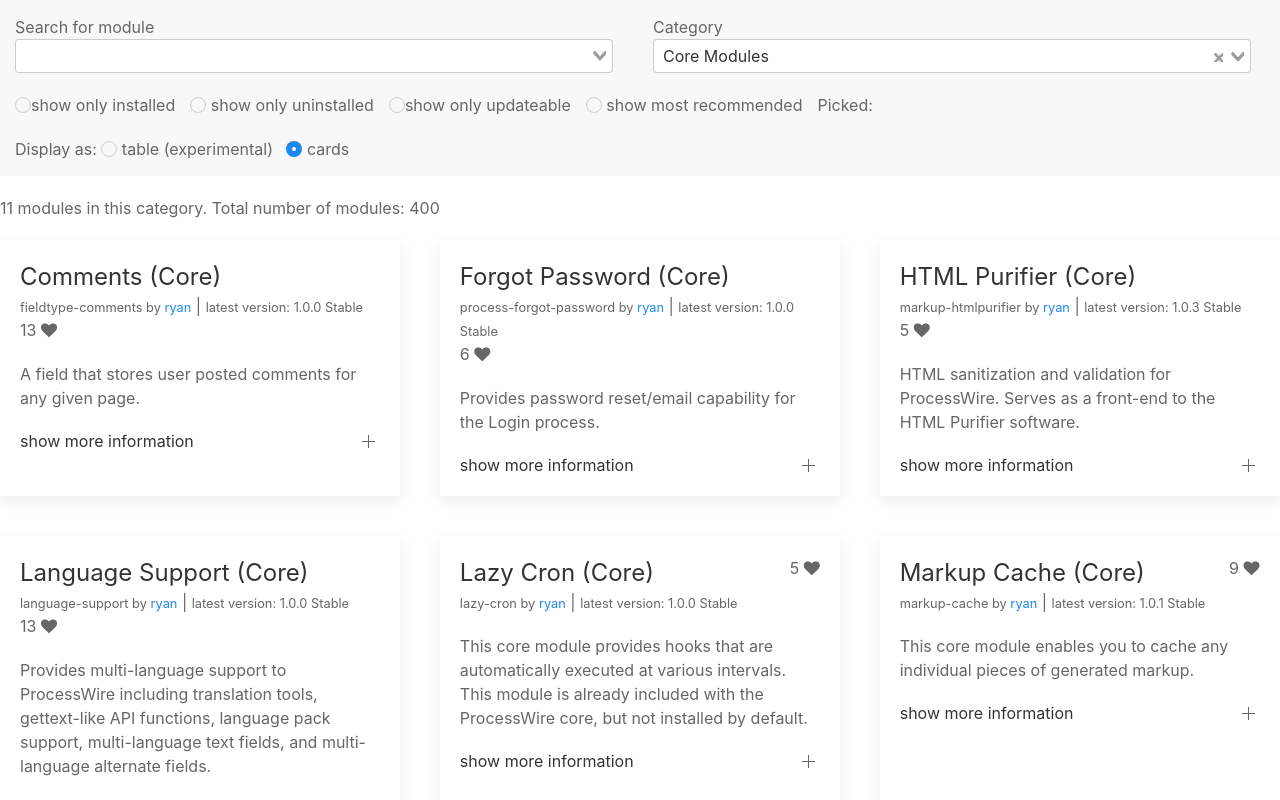
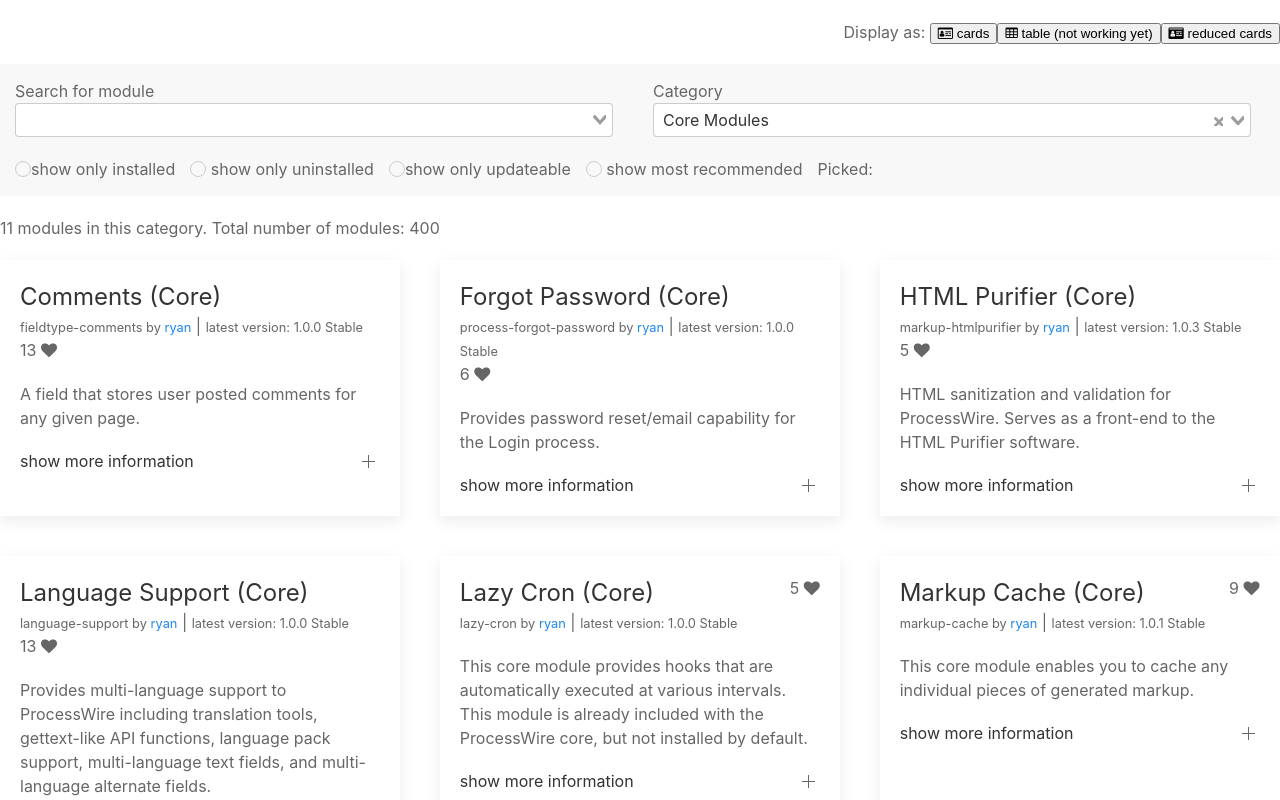
Before and after one commit to jmartsch/processwire-modules-manager2, a Vue app: page / in a window 1280 px wide. Shown: the top 800 px of the page. Built offline with nearby package versions, Linux system fonts and the light colour scheme.

Commit message:
fix double computed properties change layout selection add loading indicator

```diff
--- a/src/App.vue
+++ b/src/App.vue
@@ -1,5 +1,26 @@
 <template>
     <div id="app">
+        <div class="uk-margin-top uk-text-right" uk-margin>
+            Display as:
+            <button
+                    value="cards"
+                    @click="selectedLayout('cards')"
+            >
+                <i class="fa fa-id-card-o"></i> cards
+            </button>
+            <button
+                    value="table"
+                    @click="selectedLayout('table')"
+            >
+                <i class="fa fa-table"></i> table (not working yet)
+            </button>
+            <button
+                    value="cards"
+                    @click="selectedLayout('reducedCards')"
+            >
+                <i class="fa fa-id-card"></i> reduced cards
+            </button>
+        </div>
         <div class="uk-alert">
             <div class uk-grid>
                 <div class="uk-width-1-2@m">
@@ -56,30 +77,16 @@
                     <span>Picked: {{ picked }}</span>
                 </div>
             </div>
-            <div class="uk-margin-top">
-                Display as:
-                <label>
-                    <input
-                            type="radio"
-                            class="uk-radio"
-                            value="table"
-                            v-model="layout"
-                            @change="selectedLayout"
-                    /> table (experimental)
-                </label>&nbsp;
-                <label>
-                    <input
-                            type="radio"
-                            class="uk-radio"
-                            value="cards"
-                            v-model="layout"
-                            @change="selectedLayout"
-                    /> cards
-                </label>
+        </div>
+        <div id="loadingIndicator" class="uk-card uk-card-default uk-card-body uk-card-small" v-if="isError || isLoading">
+            <div v-if="isError">Error while loading modules</div>
+            <div v-else-if="isLoading">
+                <i class="fa fa-circle-o-notch fa-spin fa-2x fa-fw"></i>
+                <span class="sr-only">Loading...</span>
             </div>
         </div>
-        <div v-if="layout==='cards'">
-            <p>{{ listLength }} modules in this category. Total number of modules: {{ allmodules.length }}</p>
+        <div v-if="layout==='cards' || layout==='reducedCards'">
+            <p v-if="isLoading !== true">{{ listLength }} modules in this category. Total number of modules: {{ allmodules.length }}</p>
             <div
                     id="modules"
                     class="js-filter uk-child-width-1-2@s uk-child-width-1-3@m uk-grid-match"
@@ -109,12 +116,12 @@
                                 </small>
                                 <br/>
                             </div>
-                            <div class>
+                            <div v-if="layout==='cards'">
                                 {{ module.likes }}
                                 <span class="fa fa-heart"></span>
                             </div>
                         </div>
-                        <p>{{ module.summary }}</p>
+                        <p v-if="layout==='cards'">{{ module.summary }}</p>
 
                         <!--                    @TODO add information if this module is compatible with the current PW version -->
                         <p uk-margin>
@@ -130,6 +137,7 @@
                             <li>
                                 <a class="uk-accordion-title" href="#">show more information</a>
                                 <div class="uk-accordion-content">
+                                    <p v-if="layout==='reducedCards'">{{ module.summary }}</p>
                                     <p v-if="module.forum_url || module.project_url">
                                         <a
                                                 class="pw-modal"
@@ -169,7 +177,7 @@
                 </div>
             </div>
         </div>
-        <div v-else>
+        <div v-if="layout==='table'">
             <v-data-table
                     :headers="headers"
                     :items="modules"
@@ -199,6 +207,13 @@
 
     .uk-accordion-title {
         font-size: 1rem;
+    }
+
+    #loadingIndicator{
+        position: absolute;
+        z-index: 999;
+        top: 50%;
+        left: 50%;
     }
 </style>
 
@@ -249,6 +264,8 @@
                 ],
                 layout: layout,
                 // modules: [],
+                isLoading: false,
+                isError: false,
                 moduleCount: 0,
                 allmodules: [],
                 selectValue: null,
@@ -268,8 +285,10 @@
             };
         },
         methods: {
-            selectedLayout() {
-                localStorage.setItem("layout", this.layout);
+            selectedLayout(value) {
+                console.log(value);
+                this.layout = value;
+                localStorage.setItem("layout", value);
             },
             selectedModule() {
                 if (this.selectValue !== null) {
@@ -295,6 +314,7 @@
                 // eslint-disable-next-line no-undef
                 let modulesUrl = "getData/";
                 let categoriesUrl = "getCategories/";
+                this.isLoading = true;
 
                 if (process.env["NODE_ENV"] === "development") {
                     console.log("development. load modules.json");
@@ -310,21 +330,24 @@
                     .then(result => {
                         console.log("modules.json loaded");
                         // console.log(result.data);
-                        this.allmodules = result.data;
                         this.$http
                             .get(categoriesUrl, {
                                 headers: {"X-Requested-With": "XMLHttpRequest"}
                             })
-                            .then(result => {
+                            .then(categories => {
                                 // console.log(result.data);
-                                this.categories = result.data;
+                                this.allmodules = result.data;
+                                this.categories = categories.data;
+                                this.isLoading = false;
                                 this.getSearchFromUrl();
                             })
                             .catch(function (error) {
+                                this.isError = true;
                                 console.log(error);
                             });
                     })
                     .catch(function (error) {
+                        this.isError = true;
                         console.log(error);
                     });
 
@@ -336,20 +359,20 @@
                 let moduleName = urlParams.get("module");
                 let categoryName = urlParams.get("category");
                 let result;
-                console.log("module: " + moduleName);
-                console.log("category: " + categoryName);
+                // console.log("module: " + moduleName);
+                // console.log("category: " + categoryName);
                 if (moduleName !== null) {
                     result = this.allmodules.find(
                         allmodules => allmodules.name === moduleName
                     );
-                    console.log("module: " + result);
+                    // console.log("module: " + result);
                     this.selectValue = result;
                 } else if (categoryName !== null) {
-                    console.log(this.categories);
+                    // console.log(this.categories);
                     result = this.categories.find(
                         categories => categories.name === categoryName
                     );
-                    console.log("category: " + result);
+                    // console.log("category: " + result);
 
                     this.selectCategoryValue = result;
 
```
Also changed, not shown: 1 other file (tests, documents, lock files or other folders).
